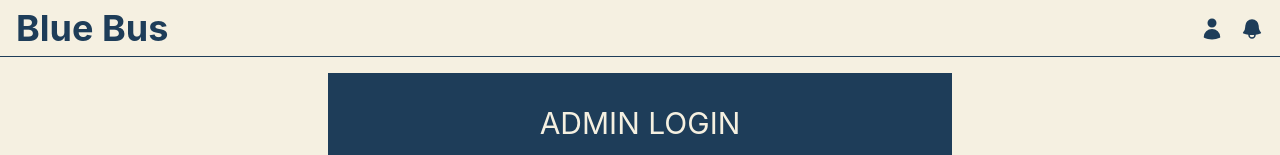
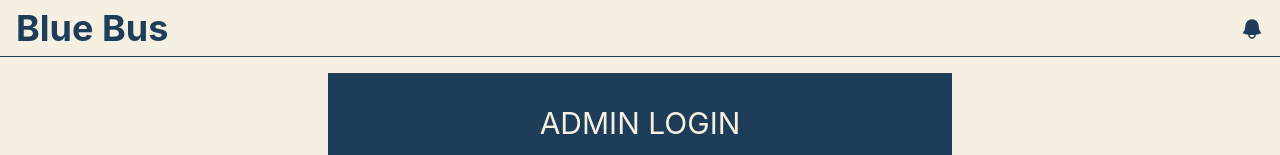
Before and after one commit to ParmarTarun/occt-blue-bus, a React (Create React App) app: page /occt-blue-bus/admin in a window 1280 px wide. Shown: the top 155 px of the page. Built offline with nearby package versions, Linux system fonts and the light colour scheme.

Commit message:
🚧 Modify for under maintenance state

```diff
--- a/src/components/Navbar.tsx
+++ b/src/components/Navbar.tsx
@@ -11,7 +11,7 @@ const Navbar = () => {
           Blue Bus
         </Link>
         <div className="flex text-primary">
-          <Link to={"/preferences"} className="p-2">
+          {/* <Link to={"/preferences"} className="p-2">
             <svg
               xmlns="http://www.w3.org/2000/svg"
               viewBox="0 0 24 24"
@@ -24,7 +24,7 @@ const Navbar = () => {
                 clipRule="evenodd"
               />
             </svg>
-          </Link>
+          </Link> */}
           <Link to={"/notifications"} className="p-2">
             <svg
               xmlns="http://www.w3.org/2000/svg"
--- a/src/pages/home.tsx
+++ b/src/pages/home.tsx
@@ -12,11 +12,11 @@ const HomePage = () => {
   }, []);
   return (
     <RoutesProvider>
-      <NextBus />
-      <Schedule />
-      {/* <div className="m-auto w-max text-2xl italic">
+      {/* <NextBus />
+      <Schedule /> */}
+      <div className="m-auto w-max text-2xl italic">
         <p className="">Currently under maintenance!</p>
-      </div> */}
+      </div>
     </RoutesProvider>
   );
 };
```
